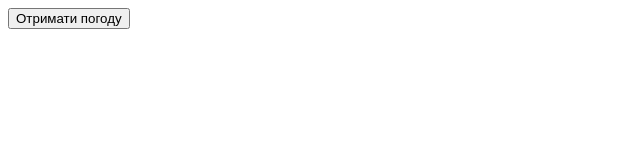
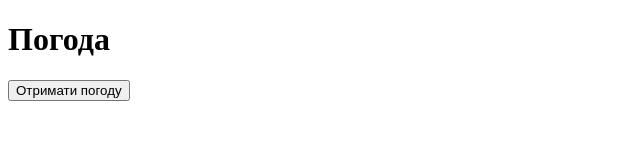
Before and after one commit to ostapbondarenko/laboratorna12, a plain HTML site: page index.html in a window 1280 px wide. Shown: the whole page, without its empty margins (0-640 px from the left). Drawn offline with Linux system fonts and the light colour scheme.

Commit message:
Update index.html

```diff
--- a/index.html
+++ b/index.html
@@ -4,6 +4,7 @@
   <title>Погода</title>
 </head>
 <body>
+  <h1>Погода</h1>
   <button id="weatherButton">Отримати погоду</button>
   <div id="weatherData"></div>
 
```
